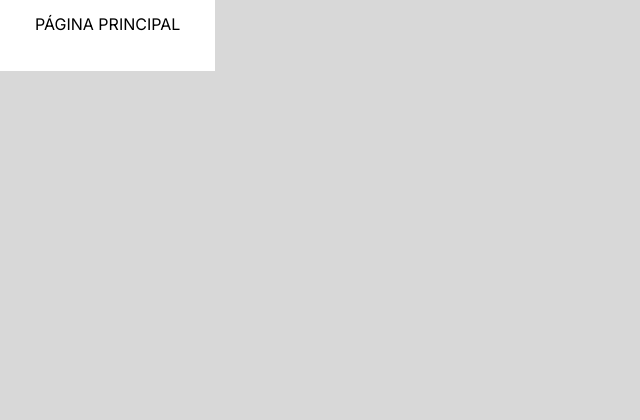
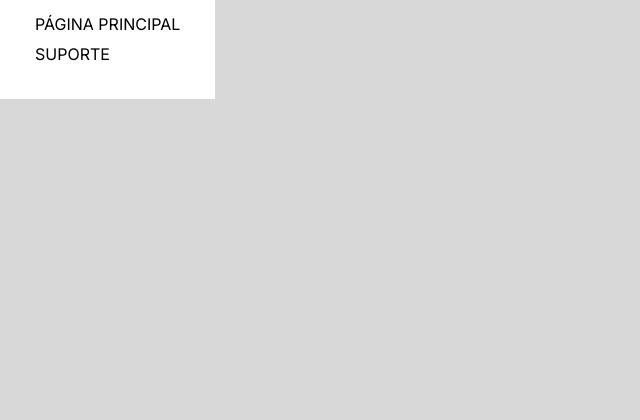
Before and after one commit to arthurpansera/PetMap, a PHP site: page / in a window 1280 px wide. Shown: the part 345-765 px from the top of the page, without its empty margins (0-640 px from the left). Run offline with PHP 8.4, Linux system fonts and the light colour scheme.

Commit message:
PetMap
Projeto de Experiência Criativa

```diff
--- a/index.html
+++ b/index.html
@@ -22,7 +22,8 @@
     <section class="options">
         <nav class="left-menu">
             <ul>
-                <li><a href="src/assets/pages/login.html">Página Principal</a></li>
+                <li><a href="index.html">Página Principal</a></li>
+                <li><a href="index.html">Suporte</a></li>
             </ul>
         </nav>
     </section>
--- a/src/styles/pages/index/index.css
+++ b/src/styles/pages/index/index.css
@@ -74,7 +74,7 @@ img {
 
 .left-menu ul li {
     padding: 5px;
-    text-align: center;
+    text-align: left;
 }
 
 .left-menu ul li a {
@@ -82,23 +82,4 @@ img {
     color: black;
     text-decoration: none;
     font-size: 16px;
-    display: block;
 }
-
-.left-menu ul li a:hover {
-    color: black;
-}
-
-.left-menu ul li a:not(.btn)::after{
-    content: "";
-    background-color: black;
-    height: 2px;
-    width: 0;
-    display: block;
-    margin: 0 auto;
-    transition: 0.3s;
-}
-
-.left-menu ul li a:hover::after{
-    width: 100%;
-}
```
